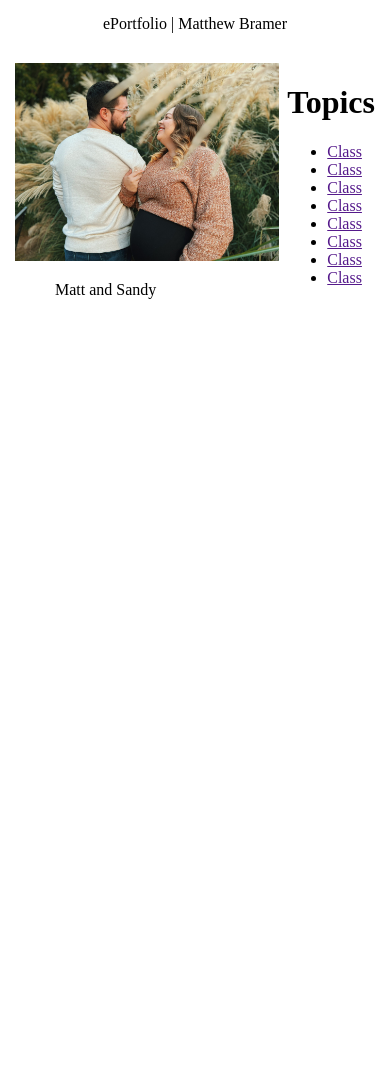
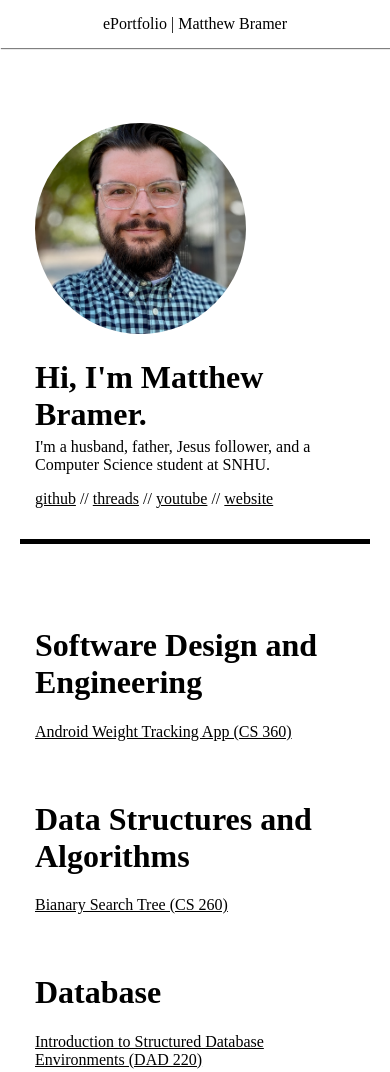
Before and after one commit to bramermatt/cs499-snhu, a plain HTML site: page index.html in a window 390 px wide. Before the commit the page ends 844 px from the top, so only its background shows below. Drawn offline with Linux system fonts and the light colour scheme.

Commit message:
2024.5.24.1

```diff
--- a/index.html
+++ b/index.html
@@ -8,7 +8,7 @@
 
 
     <link rel="stylesheet" href="styles.css">
-    <link rel="shortcut icon" type="image/x-icon" href="matt-sandy-maternity-pics.JPG">
+    <link rel="shortcut icon" type="image/x-icon" href="matt.jpeg">
     <meta name="color-scheme" content="light dark"/>
 
 
@@ -21,12 +21,34 @@
 
         <div class="split-topic">
             <div class="split-item-left">
-                <img src="matt-sandy-maternity-pics.JPG" alt="">
-                <blockquote>Matt and Sandy</blockquote>
+                <img src="matt.jpeg" alt="">
+
+                <h1>Hi, I'm Matthew Bramer.</h1>
+                <p>I'm a husband, father, Jesus follower, and a  Computer Science student at SNHU.</p>
+                <p><a href="https://github.com/bramermatt" target="_blank" rel="noopener noreferrer">github</a> // <a href="https://www.threads.net/@bramermatt" target="_blank" rel="noopener noreferrer">threads</a> // <a href="https://www.youtube.com/channel/UC1OsGesye2hEKRl_dSqwhUw" target="_blank">youtube</a> // <a href="http://www.mattbramer.com" target="_blank" rel="noopener noreferrer">website</a></p>
+
+                <!-- <blockquote>Matt and Sandy</blockquote> -->
             </div>
 
             <div class="split-item-right">
-                <h1>Topics</h1>
+                <ul>
+                    <h1>Software Design and Engineering</h1>
+                    <li><a href="https://github.com/bramermatt/CS360" target="_blank">Android Weight Tracking App (CS 360)</a></li>
+                </ul>
+
+                <ul>
+                    <h1>Data Structures and Algorithms</h1>
+
+                    <li><a href="https://github.com/bramermatt/cs260" target="_blank">Bianary Search Tree (CS 260)</a></li>
+                </ul>
+
+                <ul>
+                <h1>Database</h1>
+
+                    <li><a href="https://github.com/bramermatt/dad220" target="_blank">Introduction to Structured Database Environments (DAD 220)</a></li>
+                </ul>
+
+                <!-- <h1>Topics</h1>
                 <ul>
                     <li><a href="">Class</a></li>
                     <li><a href="">Class</a></li>
@@ -36,7 +58,9 @@
                     <li><a href="">Class</a></li>
                     <li><a href="">Class</a></li>
                     <li><a href="">Class</a></li>
-                </ul>
+                </ul> -->
+
+
             </div>
 
         </div>
--- a/styles.css
+++ b/styles.css
@@ -23,20 +23,96 @@ body.dark {
     --background: dark;
 }
 
+a:link, a:visited {
+    color: var(--text);
+    font-weight: 300;
+}
+
+ul {
+    list-style-type: none;
+    margin: 0;
+    padding: 0;
+}
+
+a:hover {
+    text-decoration: none;
+}
+
 
 header {
     text-align: center;
     padding: 15px;
+    box-shadow: 1px 1px 1px grey;
 }
 
 .split-topic {
     display: flex;
-    max-width: 1000px;
+    justify-content: space-around;
+    align-items: center;
+    max-width: 1200px;
     margin: 0 auto;
     gap: 2vw;
     padding: 15px;
+    border: thin solid;
+    box-shadow: 4px 4px 0px grey;
+    margin-top: 10vh;
+}
+
+.split-item-left {
+    /* border-right: thick solid; */
+}
+
+.split-item-left a::after {
+    margin-right: 4vw;
 }
 
 .split-item-left img {
     width: 100%;
+    max-width: 25vh;
+    max-height: 25vh;
+    border-radius: 50%;
+    object-fit: cover;
 }
+
+.split-item-left h1 {
+    margin-bottom: 5px;
+}
+
+.split-item-left p {
+    margin-top: 5px;
+}
+
+.split-item-left, .split-item-right {
+    padding: 15px;
+}
+
+
+
+
+@media screen and (max-width: 1225px) {
+
+    .split-topic {
+        flex-direction: column;
+        /* border: none; */
+
+        padding: 20px;
+
+        margin-top: 40px;
+        margin-bottom: 60px;
+        max-width: max-content;
+        border: none;
+        box-shadow: none;
+        /* margin-inline: 20px; */
+    }
+
+    .split-item-left {
+        border-right: none;
+        border-bottom: thick solid;
+    }
+
+    .split-item-right h1 {
+        margin-top: 60px;
+    }
+
+
+}
```
Also changed, not shown: matt.jpeg (added).
